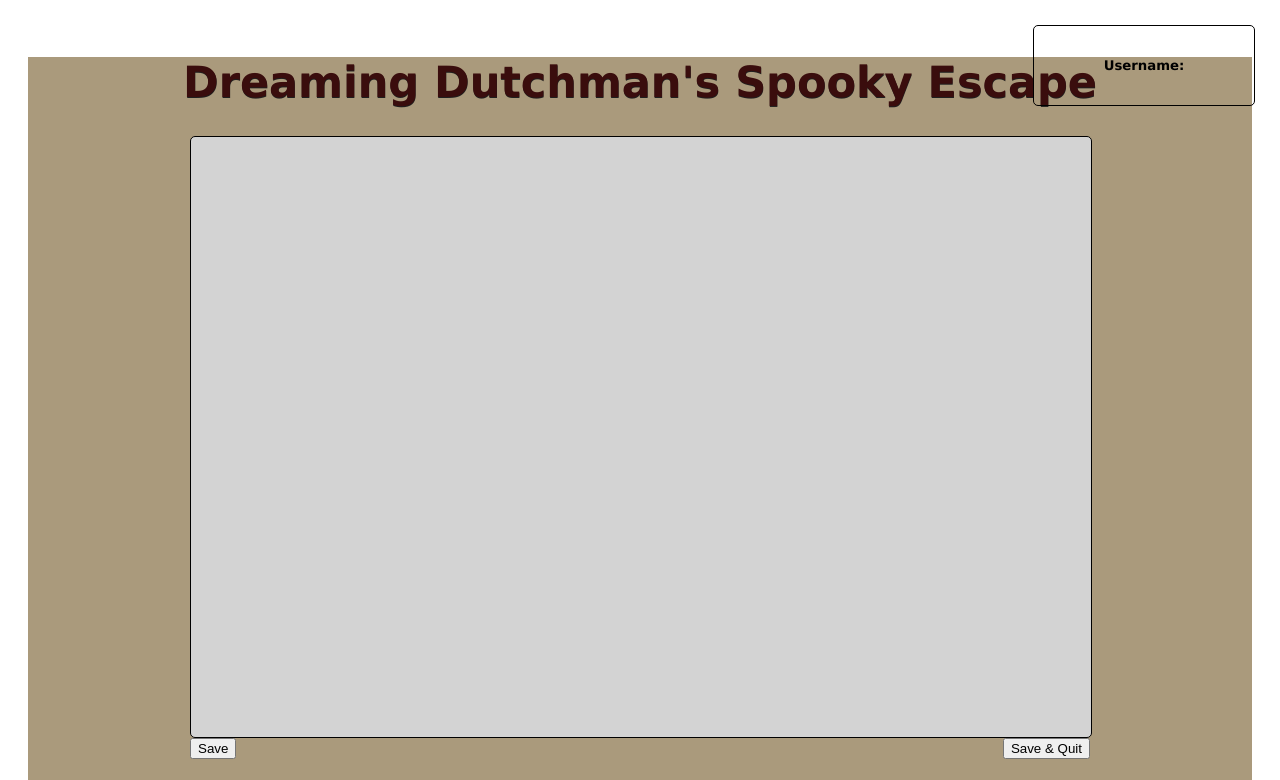
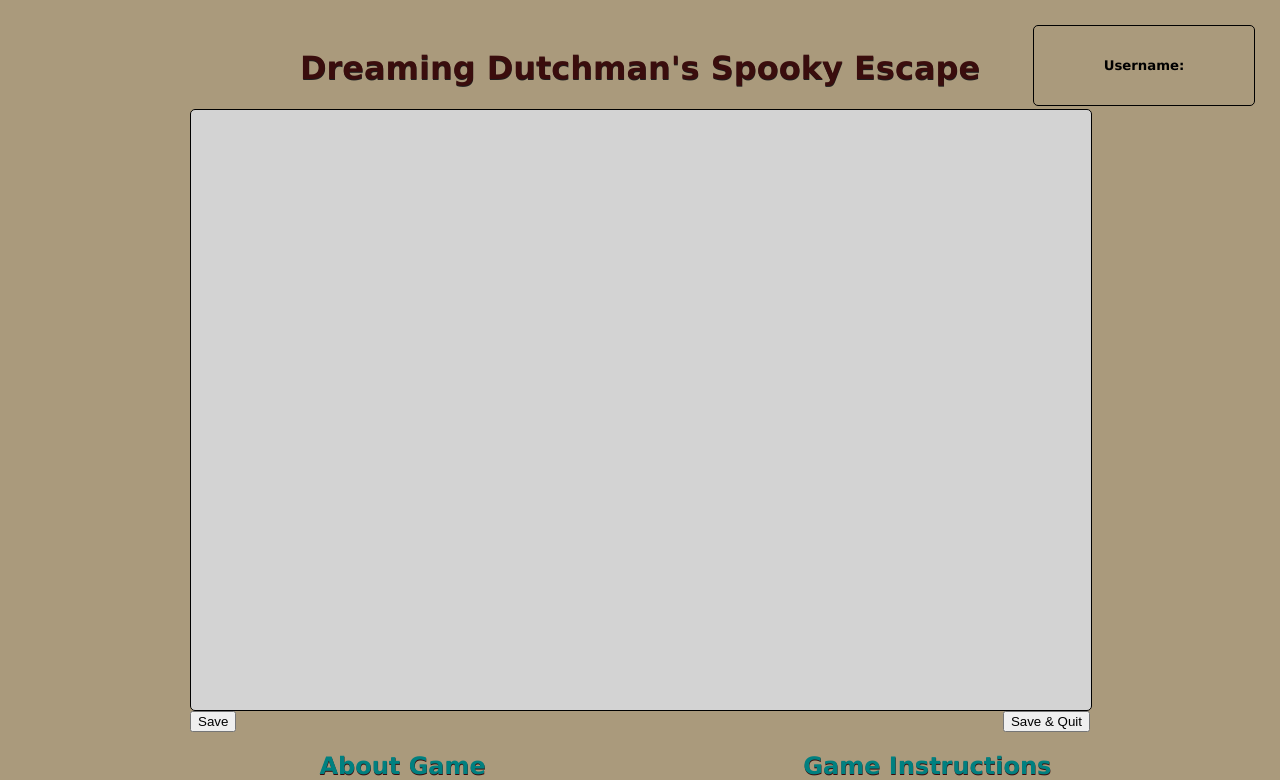
Before and after one commit to bethel-school-of-technology/team-debug-life-frontend, a React (Create React App) app: page /game in a window 1280 px wide. Shown: the top 780 px of the page. Built offline with nearby package versions, Linux system fonts and the light colour scheme; no server answers.

Commit message:
Changed background color to reside in html instead of main, reduced header font-size

```diff
--- a/src/App.css
+++ b/src/App.css
@@ -1,5 +1,6 @@
 html {
     font-family: Verdana, Geneva, Tahoma, sans-serif;
+    background-color: rgb(170, 154, 124);
 }
 
 .wrapper {
--- a/src/components/Game/GamePage.js
+++ b/src/components/Game/GamePage.js
@@ -17,7 +17,7 @@ export default function GamePage( { userToken } ) {
                 </div>
             </div>
 
-            <div class='item'>
+            <div className='item'>
                 <div className='about-game'>
                     <h2 className='ag-header'>About Game</h2>
                     <p>Ahoy! Thank you for visiting our game page. Captain "Salty Dog" Van Scrits has been captured by the crew of The Flying Dutchman. Help him escape from the perilous ship. First, flee the captains quarters. Time is ticking, get out of the mess hall with haste. Slip through the bunkroom. If you're not quiet you might wake the crew. With two more rooms, it is up to you. Can Captain "Salty Dog" Van Scrits be redeemed from this spooky dream?</p>
--- a/src/components/Game/GameStyle.css
+++ b/src/components/Game/GameStyle.css
@@ -1,7 +1,6 @@
 #main {
     width: 100%;
     text-align: center;
-    background-color: rgb(170, 154, 124);
 }
 
 #player-panel {
@@ -40,8 +39,6 @@
 
 .title {
     color: rgb(58, 13, 13);
-    text-align: center;
-    font-size: 43px;
     text-shadow: .25px .5px rgb(31, 31, 31);
 }
 
```
